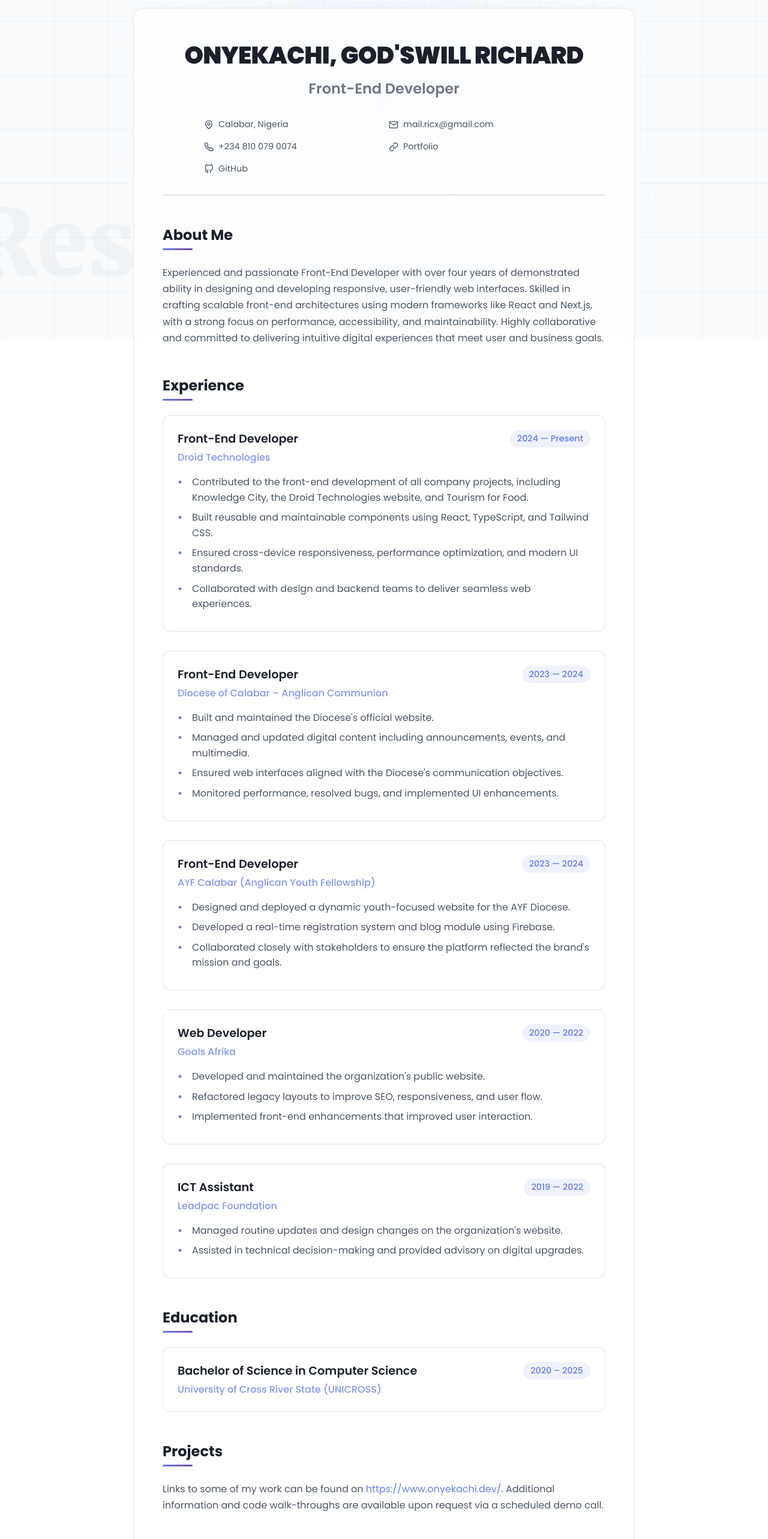
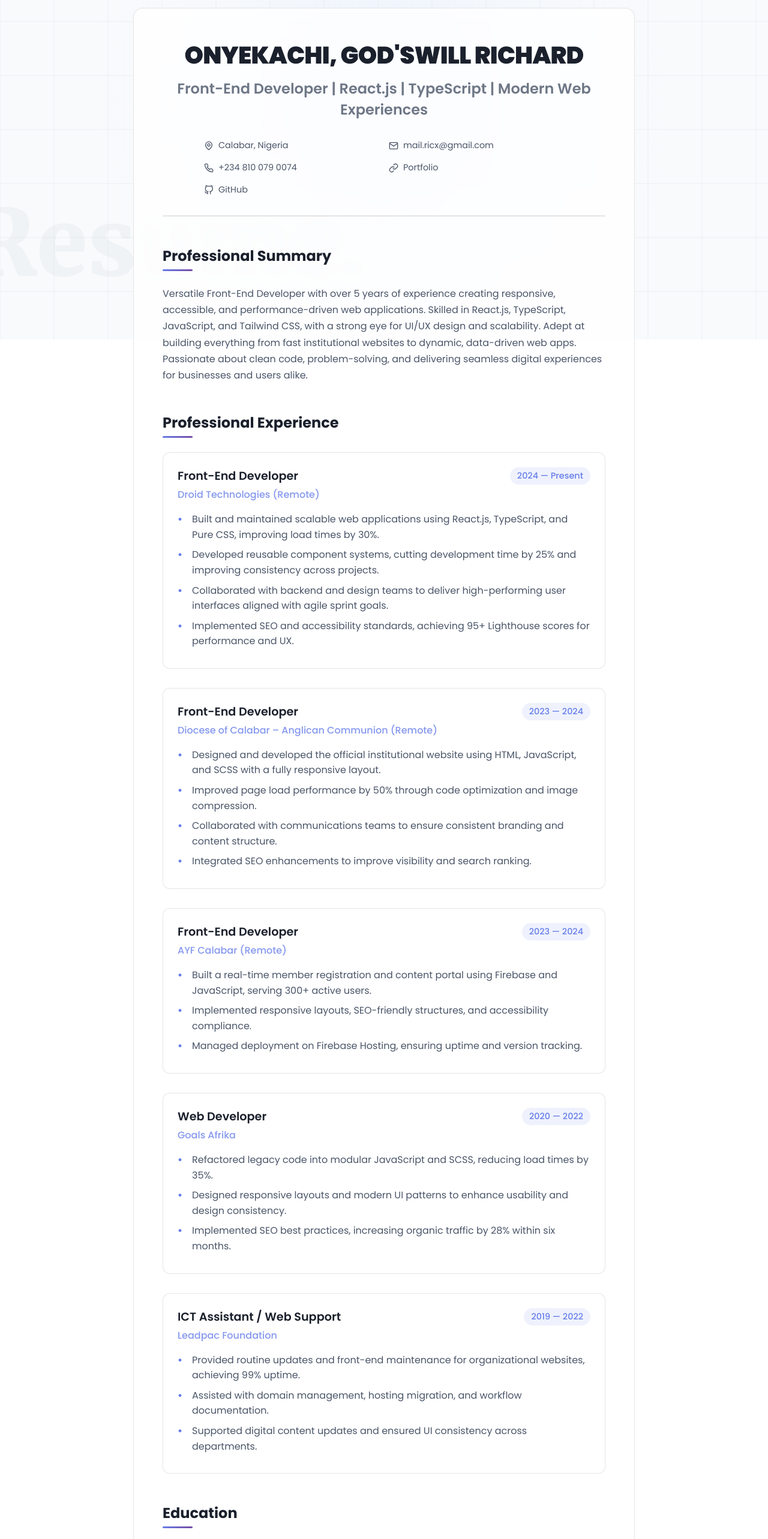
Before and after one commit to kachiDeGreat/portfolio_design, a React (Create React App) app: page /resume in a window 1280 px wide. Shown: the part 234-2800 px from the top of the page at 60% size. Built offline with nearby package versions, Linux system fonts and the light colour scheme.

Commit message:
edited the resume page and project page

```diff
--- a/src/ui/pages/Projects.tsx
+++ b/src/ui/pages/Projects.tsx
@@ -9,6 +9,17 @@ import SocialLinks from "../components/socialLinks/SocialLinks";
 const projects = [
   {
     id: 1,
+    title: "Nigerian Nursing Success",
+    video:
+      "https://res.cloudinary.com/dilzshtrf/video/upload/v1760471334/Nigerian_Nursing_Success_-_Pass_Your_Nursing_Council_Exams_with_Confidence_-_Google_Chrome_2025-10-14_20-42-06_online-video-cutter.com_hy14wi.mp4",
+    poster: "https://dropimg.onyekachi.dev/tq5fwnfzncp8y1n1kvjo",
+    description:
+      "Nigerian Nursing Success is an educational technology platform that provides comprehensive online resources to help nursing students in Nigeria prepare for and pass their nursing professional exams with confidence.",
+    link: "https://nigeriannursingsuccess.com.ng/",
+    techStack: ["TypeScript", "React", "Vite", "Firebase Firestore", "Vercel"],
+  },
+  {
+    id: 2,
     title: "Drop Img",
     video:
       "https://res.cloudinary.com/dilzshtrf/video/upload/v1753750817/Untitled_video_-_Made_with_Clipchamp_kvwmbi.mp4",
@@ -19,7 +30,7 @@ const projects = [
     techStack: ["TypeScript", "React", "Cloudinary", "Vercel"],
   },
   {
-    id: 2,
+    id: 3,
     title: "CGPA Calculator",
     video:
       "https://res.cloudinary.com/dilzshtrf/video/upload/CGPA_Calculator_-_Onyekachi.dev_-_Google_Chrome_2025-08-11_22-15-52_ko1njc.mp4",
@@ -30,7 +41,29 @@ const projects = [
     techStack: ["TypeScript", "React", "Vercel"],
   },
   {
-    id: 3,
+    id: 4,
+    title: "TASKFLOW",
+    video:
+      "https://res.cloudinary.com/dilzshtrf/video/upload/Nerve_Systems_Network___E-Commerce_Transport_Solutions_-_Google_Chrome_2025-09-24_22-19-07_online-video-cutter.com_2_jztgol.mp4",
+    poster: "https://dropimg.onyekachi.dev/fecf0066n574v6qo7nxq",
+    description:
+      "TaskFlow is an intelligent task management app that uses custom rules to automatically prioritize your to-do list based on your unique workflow and preferences.",
+    link: "https://taskflowapp.onyekachi.dev/",
+    techStack: ["TypeScript", "React", "Vite", "Firebase Firestore", "Vercel"],
+  },
+  {
+    id: 5,
+    title: "Nursing Quiz App (UNICAL)",
+    video:
+      "https://res.cloudinary.com/dilzshtrf/video/upload/Nerve_Systems_Network___E-Commerce_Transport_Solutions_-_Google_Chrome_2025-09-24_22-19-07_online-video-cutter.com_1_gipvfl.mp4",
+    poster: "https://dropimg.onyekachi.dev/myvhfhezvsfqldph1gvc",
+    description:
+      "Secure quiz app for nursing students with randomized questions, verification, and real-time scoring.",
+    link: "https://quiz-app-ashen-eight-96.vercel.app/",
+    techStack: ["TypeScript", "React", "Vercel", "Firebase", "Express"],
+  },
+  {
+    id: 6,
     title: "Knowledge City",
     video: "/videos/kc.mp4",
     poster: "/videos/posters/kc.png",
@@ -40,7 +73,7 @@ const projects = [
     techStack: ["TypeScript", "React", "Next.js", "Vercel", "Firebase"],
   },
   {
-    id: 4,
+    id: 7,
     title: "Nerves Website",
     video:
       "https://res.cloudinary.com/dilzshtrf/video/upload/Nerve_Systems_Network___E-Commerce_Transport_Solutions_-_Google_Chrome_2025-09-24_22-19-07_online-video-cutter.com_bewfhd.mp4",
@@ -58,18 +91,7 @@ const projects = [
     ],
   },
   {
-    id: 5,
-    title: "Nursing Quiz App (UNICAL)",
-    video:
-      "https://res.cloudinary.com/dilzshtrf/video/upload/Nerve_Systems_Network___E-Commerce_Transport_Solutions_-_Google_Chrome_2025-09-24_22-19-07_online-video-cutter.com_1_gipvfl.mp4",
-    poster: "https://dropimg.onyekachi.dev/myvhfhezvsfqldph1gvc",
-    description:
-      "Secure quiz app for nursing students with randomized questions, verification, and real-time scoring.",
-    link: "https://quiz-app-ashen-eight-96.vercel.app/",
-    techStack: ["TypeScript", "React", "Vercel", "Firebase", "Express"],
-  },
-  {
-    id: 6,
+    id: 8,
     title: "Goals Afrika",
     video: "/videos/goals-afrika.mp4",
     poster: "/videos/posters/goals-afrika.png",
@@ -85,7 +107,7 @@ const projects = [
     ],
   },
   {
-    id: 7,
+    id: 9,
     title: "Diocese Of Calabar",
     video: "/videos/dio-cal.mp4",
     poster: "/videos/posters/dio-cal.png",
@@ -95,7 +117,7 @@ const projects = [
     techStack: ["TypeScript", "React", "Vercel", "Firebase", "Express"],
   },
   {
-    id: 8,
+    id: 10,
     title: "D'roid Technologies Ltd",
     video: "/videos/droid.mp4",
     poster: "/videos/posters/droid.png",
@@ -105,7 +127,7 @@ const projects = [
     techStack: ["TypeScript", "React", "Vercel", "Firebase", "Express"],
   },
   {
-    id: 9,
+    id: 11,
     title: "AYF Calabar",
     video: "/videos/ayf-cal.mp4",
     poster: "/videos/posters/ayf-cal.png",
@@ -119,17 +141,6 @@ const projects = [
       "Firebase",
       "Google Sheets App Script",
     ],
-  },
-  {
-    id: 10,
-    title: "TASKFLOW",
-    video:
-      "https://res.cloudinary.com/dilzshtrf/video/upload/Nerve_Systems_Network___E-Commerce_Transport_Solutions_-_Google_Chrome_2025-09-24_22-19-07_online-video-cutter.com_2_jztgol.mp4",
-    poster: "https://dropimg.onyekachi.dev/fecf0066n574v6qo7nxq",
-    description:
-      "TaskFlow is an intelligent task management app that uses custom rules to automatically prioritize your to-do list based on your unique workflow and preferences.",
-    link: "https://taskflowapp.onyekachi.dev/",
-    techStack: ["TypeScript", "React", "Vite", "Firebase Firestore", "Vercel"],
   },
 ];
 
--- a/src/ui/pages/Resume.tsx
+++ b/src/ui/pages/Resume.tsx
@@ -11,34 +11,34 @@ const Resume: React.FC = () => {
   const experiences = [
     {
       title: "Front-End Developer",
-      company: "Droid Technologies",
+      company: "Droid Technologies (Remote)",
       period: "2024 — Present",
       responsibilities: [
-        "Contributed to the front-end development of all company projects, including Knowledge City, the Droid Technologies website, and Tourism for Food.",
-        "Built reusable and maintainable components using React, TypeScript, and Tailwind CSS.",
-        "Ensured cross-device responsiveness, performance optimization, and modern UI standards.",
-        "Collaborated with design and backend teams to deliver seamless web experiences.",
+        "Built and maintained scalable web applications using React.js, TypeScript, and Pure CSS, improving load times by 30%.",
+        "Developed reusable component systems, cutting development time by 25% and improving consistency across projects.",
+        "Collaborated with backend and design teams to deliver high-performing user interfaces aligned with agile sprint goals.",
+        "Implemented SEO and accessibility standards, achieving 95+ Lighthouse scores for performance and UX.",
       ],
     },
     {
       title: "Front-End Developer",
-      company: "Diocese of Calabar – Anglican Communion",
+      company: "Diocese of Calabar – Anglican Communion (Remote)",
       period: "2023 — 2024",
       responsibilities: [
-        "Built and maintained the Diocese's official website.",
-        "Managed and updated digital content including announcements, events, and multimedia.",
-        "Ensured web interfaces aligned with the Diocese's communication objectives.",
-        "Monitored performance, resolved bugs, and implemented UI enhancements.",
+        "Designed and developed the official institutional website using HTML, JavaScript, and SCSS with a fully responsive layout.",
+        "Improved page load performance by 50% through code optimization and image compression.",
+        "Collaborated with communications teams to ensure consistent branding and content structure.",
+        "Integrated SEO enhancements to improve visibility and search ranking.",
       ],
     },
     {
       title: "Front-End Developer",
-      company: "AYF Calabar (Anglican Youth Fellowship)",
+      company: "AYF Calabar (Remote)",
       period: "2023 — 2024",
       responsibilities: [
-        "Designed and deployed a dynamic youth-focused website for the AYF Diocese.",
-        "Developed a real-time registration system and blog module using Firebase.",
-        "Collaborated closely with stakeholders to ensure the platform reflected the brand's mission and goals.",
+        "Built a real-time member registration and content portal using Firebase and JavaScript, serving 300+ active users.",
+        "Implemented responsive layouts, SEO-friendly structures, and accessibility compliance.",
+        "Managed deployment on Firebase Hosting, ensuring uptime and version tracking.",
       ],
     },
     {
@@ -46,57 +46,98 @@ const Resume: React.FC = () => {
       company: "Goals Afrika",
       period: "2020 — 2022",
       responsibilities: [
-        "Developed and maintained the organization's public website.",
-        "Refactored legacy layouts to improve SEO, responsiveness, and user flow.",
-        "Implemented front-end enhancements that improved user interaction.",
+        "Refactored legacy code into modular JavaScript and SCSS, reducing load times by 35%.",
+        "Designed responsive layouts and modern UI patterns to enhance usability and design consistency.",
+        "Implemented SEO best practices, increasing organic traffic by 28% within six months.",
       ],
     },
     {
-      title: "ICT Assistant",
+      title: "ICT Assistant / Web Support",
       company: "Leadpac Foundation",
       period: "2019 — 2022",
       responsibilities: [
-        "Managed routine updates and design changes on the organization's website.",
-        "Assisted in technical decision-making and provided advisory on digital upgrades.",
+        "Provided routine updates and front-end maintenance for organizational websites, achieving 99% uptime.",
+        "Assisted with domain management, hosting migration, and workflow documentation.",
+        "Supported digital content updates and ensured UI consistency across departments.",
       ],
     },
   ];
 
   const technicalSkills = {
-    Languages: ["JavaScript", "TypeScript", "HTML5", "CSS3", "SASS", "LESS"],
+    Languages: ["JavaScript (ES6+)", "TypeScript", "HTML5", "CSS3", "SCSS"],
     "Frameworks & Libraries": [
       "React.js",
       "Next.js",
-      "Redux",
       "Tailwind CSS",
       "Bootstrap",
       "jQuery",
     ],
-    "Backend & Tools": ["Firebase", "Node.js", "Express.js", "GraphQL"],
-    "Development Tools": ["Git", "GitHub", "Bitbucket", "Vite", "NPM", "Yarn"],
-    "Productivity & Design": [
-      "Slack",
+    "Backend & APIs": [
+      "Firebase",
+      "Node.js",
+      "Express.js",
+      "REST APIs",
+      "GraphQL",
+    ],
+    "Tools & Platforms": [
+      "Git",
+      "GitHub",
+      "Netlify",
+      "Vite",
+      "Webpack",
+      "Render",
+    ],
+    "Testing & Optimization": [
+      "Chrome DevTools",
+      "Lighthouse",
+      "Jest",
+      "SEO Optimization",
+    ],
+    "Design & Workflow": [
+      "Figma",
+      "Jira",
       "Notion",
       "Trello",
-      "ClickUp",
-      "Asana",
-      "Jira",
-      "Figma",
-      "Visual Studio Code",
+      "Agile/Scrum Collaboration",
+    ],
+    "Best Practices": [
+      "Responsive UI",
+      "Accessibility (WCAG)",
+      "Performance Optimization",
+      "SEO",
+      "Cross-Browser Compatibility",
     ],
   };
 
   const softSkills = [
+    "Problem-solving",
+    "UI/UX Design",
     "Collaboration",
-    "Leadership",
-    "UI/UX Thinking",
-    "Communication",
-    "Critical Thinking",
-    "Adaptability",
-    "Accountability",
-    "Empathy",
-    "Problem Solving",
-    "Open-mindedness",
+    "Clean Code",
+    "Accessibility",
+    "Performance",
+    "Scalability",
+    "Agile Development",
+    "SEO Optimization",
+    "Cross-functional Teamwork",
+  ];
+
+  const projects = [
+    {
+      name: "DropImg (React + Firebase + Tailwind CSS)",
+      description:
+        "Built a lightweight image hosting platform for anonymous uploads with auto-generated links. Improved image load times by 40% through optimized Firebase Storage queries.",
+    },
+    {
+      name: "Knowledge City (React + Firebase + Paystack)",
+      description:
+        "Developed an e-learning web app featuring coin-based payments, course modules, and Firestore integration for real-time updates.",
+    },
+    {
+      name: "AYF Calabar Web Portal (HTML + Firebase)",
+      description:
+        "Created a multi-step registration form and blog system, boosting member engagement by 3× through responsive design and real-time data handling.",
+    },
   ];
 
   return (
@@ -112,7 +153,7 @@ const Resume: React.FC = () => {
             <a
               className="resume-link"
               rel="noopener noreferrer"
-              href="./cv.pdf"
+              href="./Onyekachi_Godswill_Richard_Frontend_Developer_CV.pdf"
               target="_blank"
             >
               download
@@ -123,50 +164,15 @@ const Resume: React.FC = () => {
             Resume.
           </div>
 
-          {/* Header Actions */}
-          {/* <div className="resume-actions">
-            <a
-              href="/files/Kachi-Resume.pdf"
-              target="_blank"
-              rel="noopener noreferrer"
-              className="resume-btn download-btn"
-            >
-              <svg
-                width="20"
-                height="20"
-                viewBox="0 0 24 24"
-                fill="none"
-                stroke="currentColor"
-                strokeWidth="2"
-              >
-                <path d="M21 15v4a2 2 0 0 1-2 2H5a2 2 0 0 1-2-2v-4" />
-                <polyline points="7,10 12,15 17,10" />
-                <line x1="12" y1="15" x2="12" y2="3" />
-              </svg>
-              Download Resume
-            </a>
-            <button className="resume-btn view-btn">
-              <svg
-                width="20"
-                height="20"
-                viewBox="0 0 24 24"
-                fill="none"
-                stroke="currentColor"
-                strokeWidth="2"
-              >
-                <path d="M1 12s4-8 11-8 11 8 11 8-4 8-11 8-11-8-11-8z" />
-                <circle cx="12" cy="12" r="3" />
-              </svg>
-              View Resume
-            </button>
-          </div> */}
-
           {/* Resume Content */}
           <div className="resume-container">
             {/* Header */}
             <header className="resume-header">
               <h1 className="resume-name">ONYEKACHI, GOD'SWILL RICHARD</h1>
-              <h2 className="resume-title">Front-End Developer</h2>
+              <h2 className="resume-title">
+                Front-End Developer | React.js | TypeScript | Modern Web
+                Experiences
+              </h2>
               <div className="resume-contact">
                 <div className="contact-item">
                   <svg
@@ -251,24 +257,24 @@ const Resume: React.FC = () => {
               </div>
             </header>
 
-            {/* About Me */}
+            {/* Professional Summary */}
             <section className="resume-section">
-              <h3 className="section-title">About Me</h3>
+              <h3 className="section-title">Professional Summary</h3>
               <p className="about-text">
-                Experienced and passionate Front-End Developer with over four
-                years of demonstrated ability in designing and developing
-                responsive, user-friendly web interfaces. Skilled in crafting
-                scalable front-end architectures using modern frameworks like
-                React and Next.js, with a strong focus on performance,
-                accessibility, and maintainability. Highly collaborative and
-                committed to delivering intuitive digital experiences that meet
-                user and business goals.
+                Versatile Front-End Developer with over 5 years of experience
+                creating responsive, accessible, and performance-driven web
+                applications. Skilled in React.js, TypeScript, JavaScript, and
+                Tailwind CSS, with a strong eye for UI/UX design and
+                scalability. Adept at building everything from fast
+                institutional websites to dynamic, data-driven web apps.
+                Passionate about clean code, problem-solving, and delivering
+                seamless digital experiences for businesses and users alike.
               </p>
             </section>
 
             {/* Experience */}
             <section className="resume-section">
-              <h3 className="section-title">Experience</h3>
+              <h3 className="section-title">Professional Experience</h3>
               <div className="experience-list">
                 {experiences.map((exp, index) => (
                   <div key={index} className="experience-item">
@@ -295,9 +301,7 @@ const Resume: React.FC = () => {
               <div className="education-item">
                 <div className="education-header">
                   <div>
-                    <h4 className="education-degree">
-                      Bachelor of Science in Computer Science
-                    </h4>
+                    <h4 className="education-degree">B.Sc. Computer Science</h4>
                     <p className="education-school">
                       University of Cross River State (UNICROSS)
                     </p>
@@ -310,17 +314,23 @@ const Resume: React.FC = () => {
             {/* Projects */}
             <section className="resume-section">
               <h3 className="section-title">Projects</h3>
+              {/* <div className="projects-list">
+                {projects.map((project, index) => (
+                  <div key={index} className="project-item">
+                    <h4 className="project-name">{project.name}</h4>
+                    <p className="project-description">{project.description}</p>
+                  </div>
+                ))}
+              </div> */}
               <p className="projects-text">
-                Links to some of my work can be found on{" "}
+                See projects on my portfolio:{" "}
                 <a
-                  href="https://www.onyekachi.dev/"
+                  href="https://www.onyekachi.dev/projects"
                   target="_blank"
                   rel="noopener noreferrer"
                 >
-                  https://www.onyekachi.dev/
+                  https://www.onyekachi.dev/projects
                 </a>
-                . Additional information and code walk-throughs are available
-                upon request via a scheduled demo call.
               </p>
             </section>
 
@@ -354,6 +364,16 @@ const Resume: React.FC = () => {
                 ))}
               </div>
             </section>
+
+            {/* Open Source & Community */}
+            <section className="resume-section">
+              <h3 className="section-title">Open Source & Community</h3>
+              <p className="about-text">
+                Active contributor to React.js and TypeScript open-source
+                projects on GitHub. Created reusable front-end components and
+                accessibility-focused snippets.
+              </p>
+            </section>
           </div>
           <div className="link-container">
             <div>
```
Also changed, not shown: 1 other file (tests, documents, lock files or other folders).
